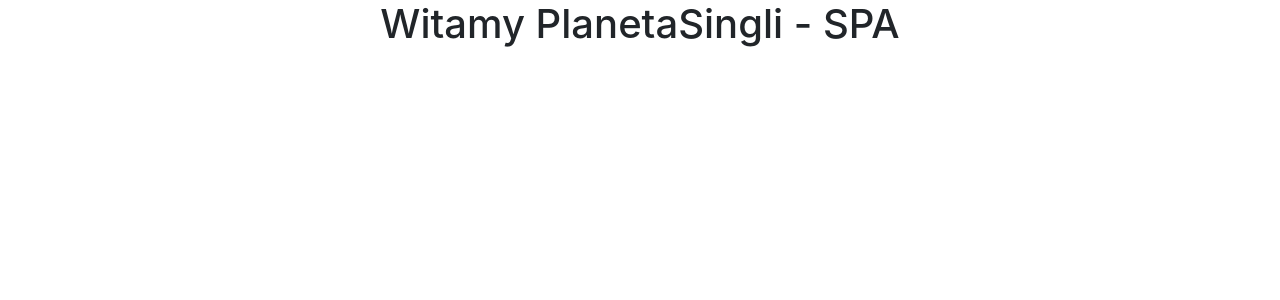
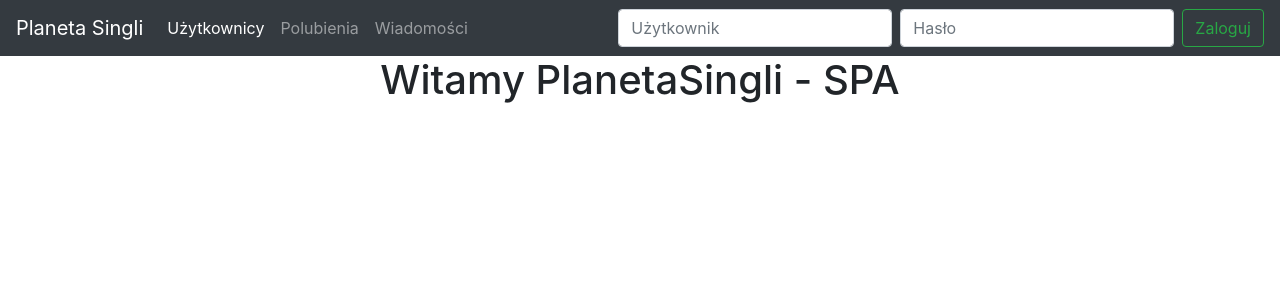
Before and after one commit to piotrbuczek37/StudentBook, an Angular app in the folder PlanetaSingli.SPA/: page / in a window 1280 px wide. Shown: the top 300 px of the page. Built offline with nearby package versions, Linux system fonts and the light colour scheme; no server answers.

Commit message:
Dodano pasek nawigacyjny

```diff
--- a/PlanetaSingli.SPA/src/app/app.component.html
+++ b/PlanetaSingli.SPA/src/app/app.component.html
@@ -1,3 +1,5 @@
+<app-nav></app-nav>
+
 <div style="text-align: center">
   <h1>
     Witamy {{title}}
--- a/PlanetaSingli.SPA/src/app/app.module.ts
+++ b/PlanetaSingli.SPA/src/app/app.module.ts
@@ -4,11 +4,13 @@
 
 import { AppComponent } from './app.component';
 import { ValueComponent } from './value/value.component';
+import { NavComponent } from './nav/nav.component';
 
 @NgModule({
    declarations: [
       AppComponent,
-      ValueComponent
+      ValueComponent,
+      NavComponent
    ],
    imports: [
       BrowserModule,
--- /dev/null
+++ b/PlanetaSingli.SPA/src/app/nav/nav.component.html
@@ -0,0 +1,19 @@
+<nav class="navbar navbar-expand-md navbar-dark bg-dark">
+  <a class="navbar-brand" href="#">Planeta Singli</a>
+    <ul class="navbar-nav mr-auto">
+      <li class="nav-item active">
+        <a class="nav-link" href="#">Użytkownicy </a>
+      </li>
+      <li class="nav-item">
+        <a class="nav-link" href="#">Polubienia</a>
+      </li>
+      <li class="nav-item">
+        <a class="nav-link" href="#">Wiadomości</a>
+      </li>
+    </ul>
+    <form class="form-inline my-2 my-lg-0">
+      <input class="form-control mr-sm-2" type="text" placeholder="Użytkownik">
+      <input class="form-control mr-sm-2" type="password" placeholder="Hasło">
+      <button class="btn btn-outline-success my-2 my-sm-0" type="submit">Zaloguj</button>
+    </form>
+</nav>
--- /dev/null
+++ b/PlanetaSingli.SPA/src/app/nav/nav.component.ts
@@ -0,0 +1,15 @@
+import { Component, OnInit } from '@angular/core';
+
+@Component({
+  selector: 'app-nav',
+  templateUrl: './nav.component.html',
+  styleUrls: ['./nav.component.css']
+})
+export class NavComponent implements OnInit {
+
+  constructor() { }
+
+  ngOnInit() {
+  }
+
+}
```
Also changed, not shown: PlanetaSingli.SPA/src/app/nav/nav.component.css (added), 1 other file (tests, documents, lock files or other folders).
